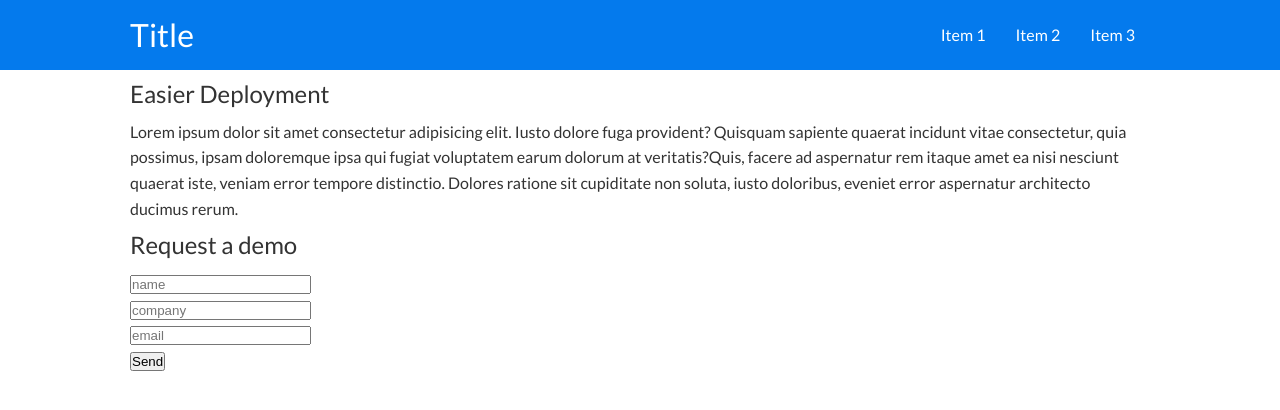
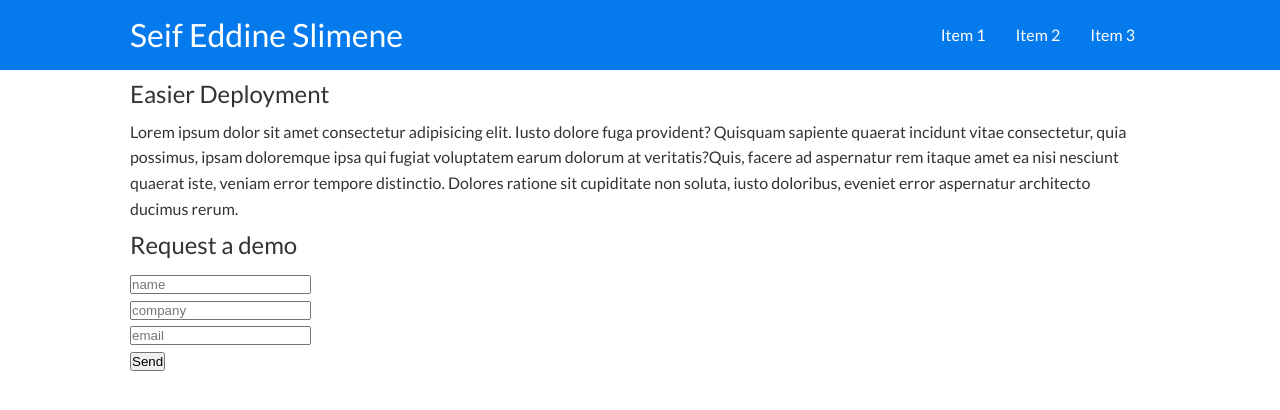
Before and after one commit to SeifESlimene/TestNow, a plain HTML site: page index.html in a window 1280 px wide. Drawn offline with Linux system fonts and the light colour scheme.

Commit message:
Update index.html

```diff
--- a/index.html
+++ b/index.html
@@ -16,7 +16,7 @@
     <!-- Navbar -->
     <div class="navbar">
       <div class="container flex">
-        <h1 class="logo">Title</h1>
+        <h1 class="logo">Seif Eddine Slimene</h1>
         <nav>
           <ul>
             <li><a href="">Item 1</a></li>
```
